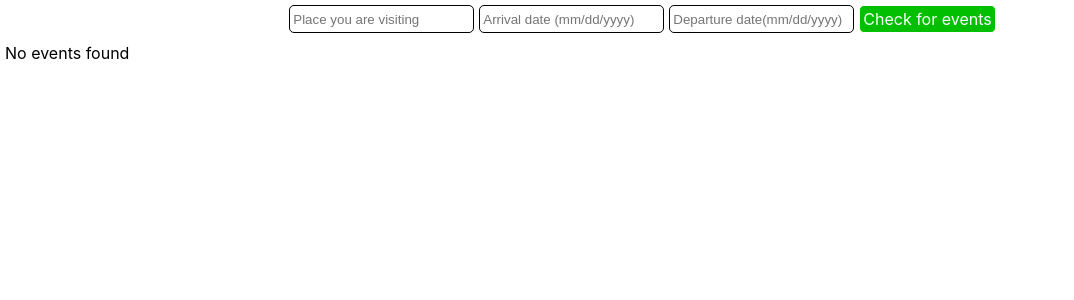
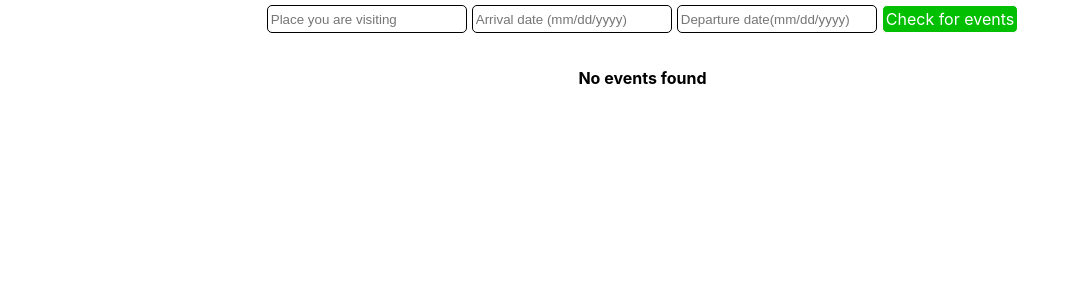
Before and after one commit to SagTheo/kajsa, a React (Create React App) app: page / in a window 1280 px wide. Shown: the top 300 px of the page, without its empty margins (0-1074 px from the left). Built offline with nearby package versions, Linux system fonts and the light colour scheme.

Commit message:
added more styles

```diff
--- a/src/App.css
+++ b/src/App.css
@@ -22,3 +22,15 @@
     cursor: pointer;
     background-color: rgb(3, 219, 3);
 }
+
+.displayedEvents {
+    margin-top: 30px;
+    display: flex;
+    flex-direction: column;
+    align-items: center;
+    gap: 5px;
+}
+
+.displayedEvents div:first-child {
+    font-weight: bold;
+}
--- a/src/App.js
+++ b/src/App.js
@@ -183,11 +183,16 @@ function App() {
           eventsAvailable.length === 0 ?
           <div>No events found</div>
           :
-          eventsAvailable.map((event, index) => {
-            return (
-              <div key={index}>{event.event} from {event.startDate} until {event.endDate}</div>
-            )
-          })
+          <>
+          <div>Events available</div>
+          {
+            eventsAvailable.map((event, index) => {
+              return (
+                <div key={index}>{event.event} from {event.startDate} until {event.endDate}</div>
+              )
+            })
+          }
+          </>
         }
       </div>
     </div>
--- a/src/components/UserInput.js
+++ b/src/components/UserInput.js
@@ -13,7 +13,6 @@ const UserInput = ({name, placeholder, handleChange, errorMessage, red}) => {
       />
       <div className={styles.err}>{errorMessage}</div>
     </div>
-
   )
 }
 
--- a/src/css/UserInput.module.css
+++ b/src/css/UserInput.module.css
@@ -3,6 +3,8 @@
     flex-direction: column;
     gap: 5px;
     margin-bottom: 5px;
+    width: 200px;
+    position: relative;
 }
 
 .userInput {
@@ -13,7 +15,9 @@
 }
 
 .err {
+    position: absolute;
     color: red;
+    top: 35px;
 }
 
 .outlineRed {
```
Also changed, not shown: todo.txt (deleted).
